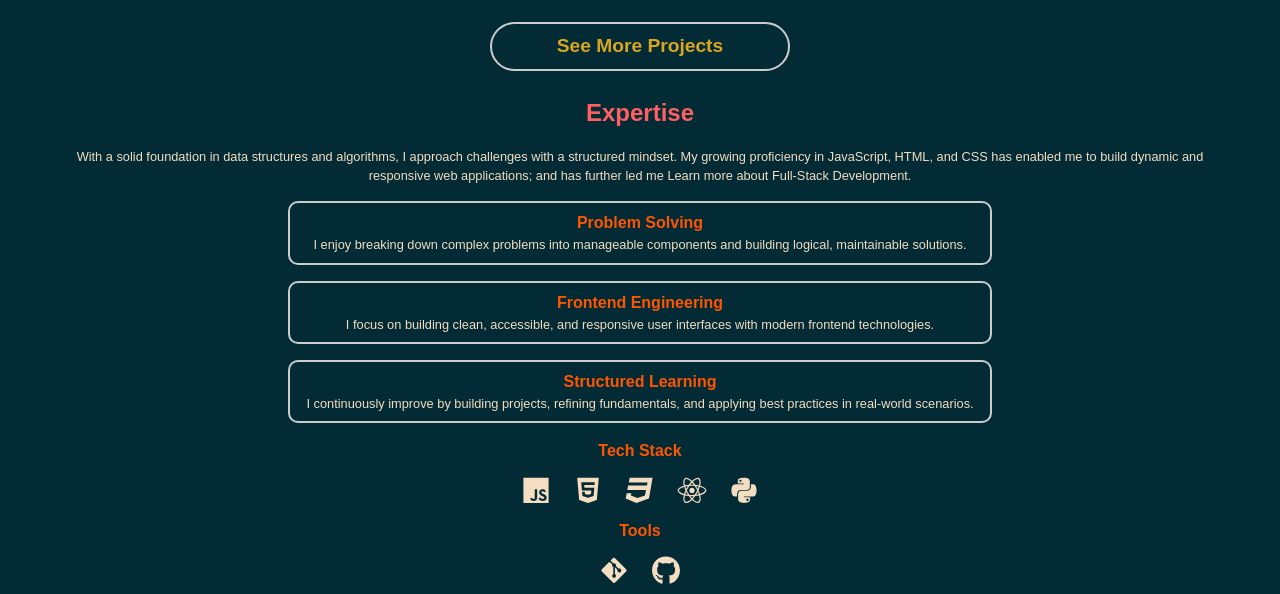
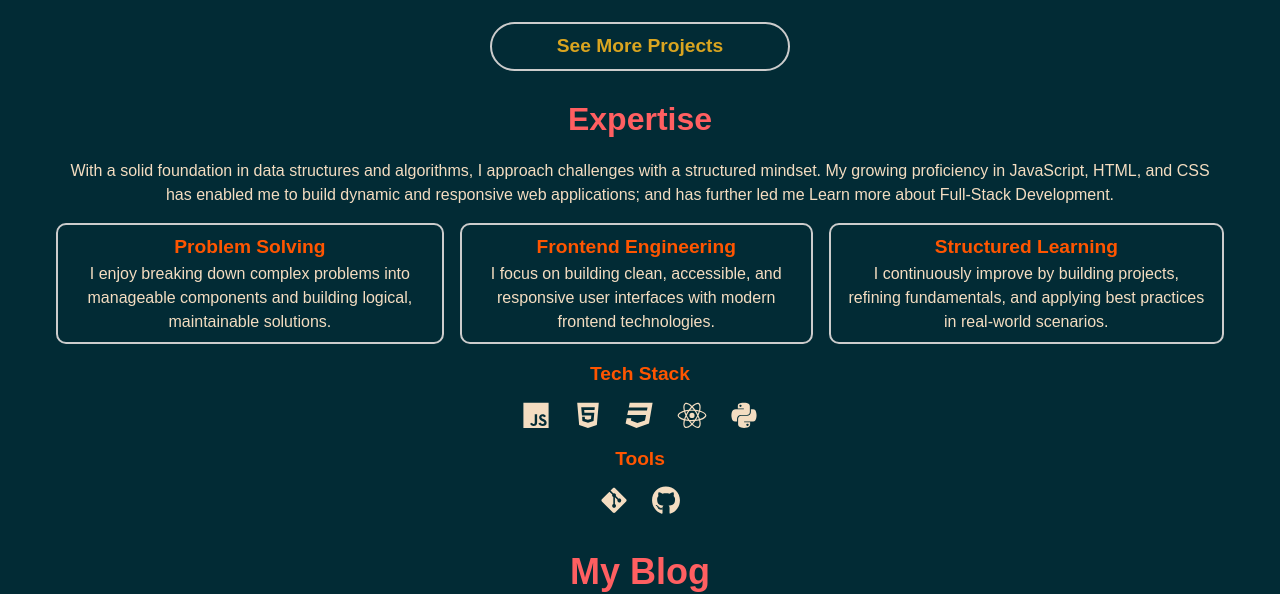
Before and after one commit to thabangDev77/thabangdev-portfolio, a React (Vite) app in the folder thabangdev-portfolio/: page / in a window 1280 px wide. Shown: the part 1851-2445 px from the top of the page. Built offline with nearby package versions, Linux system fonts and the light colour scheme.

Commit message:
style: optimised the tablet layout for the expertise section

```diff
--- a/thabangdev-portfolio/src/index.css
+++ b/thabangdev-portfolio/src/index.css
@@ -288,6 +288,30 @@ button {
     .view-project-btn {
         font-size: 1rem;
     }
+
+    /* Expertise Section */
+    .expertise-heading {
+        font-size: 2rem;
+    }
+
+    .expertise p {
+        font-size: 1rem;
+    }
+
+    .expertise .descriptions {
+        display: flex;
+        gap: 1rem;
+        margin: 1rem 0;
+    }
+
+    .expertise .descriptions article {
+        margin: 0;
+    }
+
+    .expertise .descriptions article h3, .icon-container h3 {
+        font-size: 1.2rem;
+    }
+
 }
 
 /* Laptop size screens */
```
